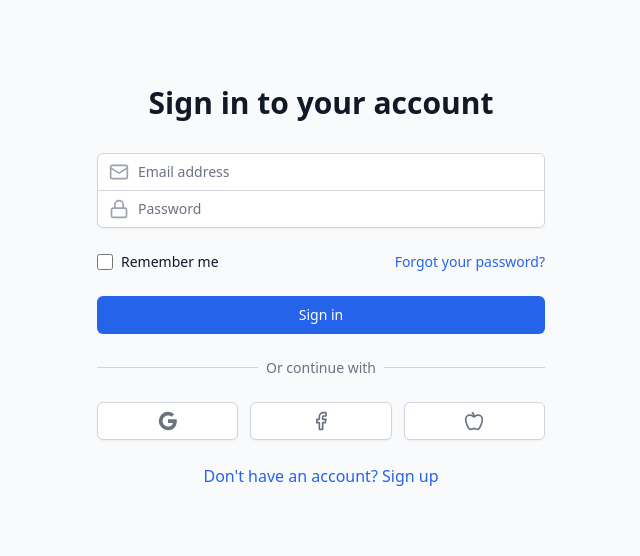
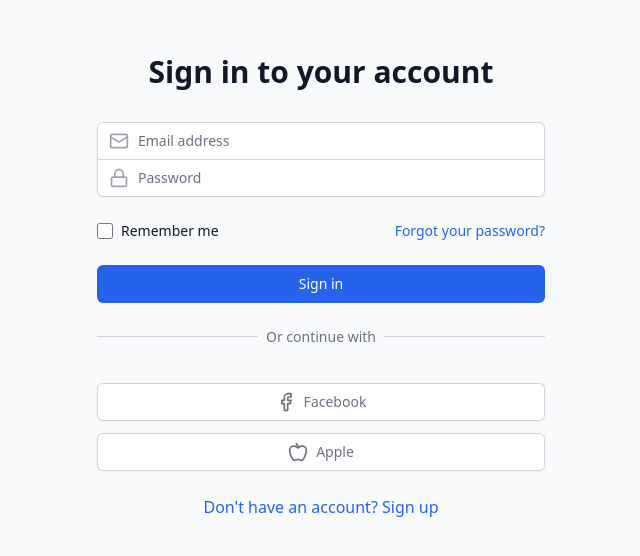
Before and after one commit to AmrapaliUnkal5/transcript_project, a React (Vite) app in the folder frontend/: page /login in a window 1280 px wide. Shown: the part 126-682 px from the top of the page, without its empty margins (319-959 px from the left). Built offline with nearby package versions, Linux system fonts and the light colour scheme; no server answers.

Commit message:
Updated Login.tsx to integrate Google login

```diff
--- a/frontend/src/pages/Auth/Login.tsx
+++ b/frontend/src/pages/Auth/Login.tsx
@@ -4,6 +4,7 @@ import { Mail, Lock, AlertCircle, Facebook, Apple } from 'lucide-react';
 import { authApi } from '../../services/api';
 import { AxiosError } from 'axios';
 import { useAuth } from '../../context/AuthContext';
+import axios from "axios";
 
 export const Login = () => {
   const navigate = useNavigate();
@@ -18,13 +19,69 @@ export const Login = () => {
     location.state?.message || null
   );
 
+
+  declare global {
+    interface Window {
+      google: any;
+    }
+  }
+
   useEffect(() => {
     if (location.state?.message) {
       setSuccessMessage(location.state.message);
-      // Clear the message from location state
       window.history.replaceState({}, document.title);
     }
   }, [location]);
+
+  // Google authentication response handler
+  const handleCredentialResponse = async (response) => {
+    console.log("Credential response:", response);
+    if (response.credential) {
+      try {
+        // Send the Google ID token to the backend for verification
+        const res = await axios.post('/auth/google', {
+          credential: response.credential, // This is the ID token
+        });
+        console.log(res.data);
+        alert(res.data.message);  // Display the success message from backend
+        login(res.data.access_token, res.data.user); // Login the user
+        navigate('/');  // Redirect to home page after successful login
+      } catch (error) {
+        console.error("Error during Google authentication:", error);
+        alert("Google authentication failed");
+      }
+    } else {
+      console.error('Google login failed');
+    }
+  };
+
+  useEffect(() => {
+    const script = document.createElement('script');
+    script.src = "https://accounts.google.com/gsi/client";
+    script.async = true;
+    script.defer = true;
+
+    script.onload = () => {
+      console.log("Google API script loaded successfully");
+      if (window.google) {
+        window.google.accounts.id.initialize({
+          client_id: "752565494028-0ic7r9a791prp55aqkqe5lbjcaqfk9e1.apps.googleusercontent.com", // Replace with your Google client ID
+          callback: handleCredentialResponse,
+        });
+
+        window.google.accounts.id.renderButton(
+          document.getElementById("g_signin"),
+          { theme: "outline", size: "large" }
+        );
+      }
+    };
+
+    script.onerror = () => {
+      console.error('Failed to load the Google API script');
+    };
+
+    document.body.appendChild(script);
+  }, []);
 
   const handleSubmit = async (e: React.FormEvent) => {
     e.preventDefault();
@@ -35,20 +92,14 @@ export const Login = () => {
       const response = await authApi.login({ email, password });
       login(response.access_token, response.user);
 
-
-      // Navigate to the protected page the user tried to visit or to dashboard
       const from = location.state?.from?.pathname || '/';
       navigate(from, { replace: true });
     } catch (err) {
-      // Check if 'err' is an instance of AxiosError
       if (err instanceof AxiosError) {
-        // Now you can safely access 'err.response.data'
         setError(err.response?.data?.detail || 'An unexpected error occurred');
       } else if (err instanceof Error) {
-        // If it's a standard JavaScript error
         setError(err.message);
       } else {
-        // Fallback for any other kind of error
         setError('Failed to login');
       }
     } finally {
@@ -58,11 +109,7 @@ export const Login = () => {
 
   const handleSocialLogin = async (provider: string) => {
     try {
-      // In a real implementation, this would open a popup window for OAuth
       console.log(`Logging in with ${provider}`);
-      // After successful OAuth, call the backend
-      // await authApi.socialLogin(provider, token);
-      // navigate('/');
     } catch (err) {
       setError(`Failed to login with ${provider}`);
     }
@@ -165,7 +212,6 @@ export const Login = () => {
                 Remember me
               </label>
             </div>
-
             <div className="text-sm">
               <Link
                 to="/forgot-password"
@@ -201,46 +247,28 @@ export const Login = () => {
             </div>
           </div>
 
-          <div className="grid grid-cols-3 gap-3">
-            <button
-              type="button"
-              onClick={() => handleSocialLogin('google')}
-              className="w-full inline-flex justify-center py-2 px-4 border border-gray-300 dark:border-gray-700 rounded-md shadow-sm bg-white dark:bg-gray-800 text-sm font-medium text-gray-500 dark:text-gray-400 hover:bg-gray-50 dark:hover:bg-gray-700"
-            >
-              <svg className="w-5 h-5" viewBox="0 0 24 24">
-                <path
-                  fill="currentColor"
-                  d="M22.56 12.25c0-.78-.07-1.53-.2-2.25H12v4.26h5.92c-.26 1.37-1.04 2.53-2.21 3.31v2.77h3.57c2.08-1.92 3.28-4.74 3.28-8.09z"
-                />
-                <path
-                  fill="currentColor"
-                  d="M12 23c2.97 0 5.46-.98 7.28-2.66l-3.57-2.77c-.98.66-2.23 1.06-3.71 1.06-2.86 0-5.29-1.93-6.16-4.53H2.18v2.84C3.99 20.53 7.7 23 12 23z"
-                />
-                <path
-                  fill="currentColor"
-                  d="M5.84 14.09c-.22-.66-.35-1.36-.35-2.09s.13-1.43.35-2.09V7.07H2.18C1.43 8.55 1 10.22 1 12s.43 3.45 1.18 4.93l2.85-2.22.81-.62z"
-                />
-                <path
-                  fill="currentColor"
-                  d="M12 5.38c1.62 0 3.06.56 4.21 1.64l3.15-3.15C17.45 2.09 14.97 1 12 1 7.7 1 3.99 3.47 2.18 7.07l3.66 2.84c.87-2.6 3.3-4.53 6.16-4.53z"
-                />
-              </svg>
-            </button>
+          <div className="grid grid-cols-1 gap-3">
+            {/* Google Button */}
+            <div id="g_signin" className="w-full"></div>
 
+            {/* Facebook Button */}
             <button
               type="button"
               onClick={() => handleSocialLogin('facebook')}
               className="w-full inline-flex justify-center py-2 px-4 border border-gray-300 dark:border-gray-700 rounded-md shadow-sm bg-white dark:bg-gray-800 text-sm font-medium text-gray-500 dark:text-gray-400 hover:bg-gray-50 dark:hover:bg-gray-700"
             >
-              <Facebook className="w-5 h-5" />
+              <Facebook className="w-5 h-5 mr-2" />
+              Facebook
             </button>
 
+            {/* Apple Button */}
             <button
               type="button"
               onClick={() => handleSocialLogin('apple')}
               className="w-full inline-flex justify-center py-2 px-4 border border-gray-300 dark:border-gray-700 rounded-md shadow-sm bg-white dark:bg-gray-800 text-sm font-medium text-gray-500 dark:text-gray-400 hover:bg-gray-50 dark:hover:bg-gray-700"
             >
-              <Apple className="w-5 h-5" />
+              <Apple className="w-5 h-5 mr-2" />
+              Apple
             </button>
           </div>
 
@@ -257,3 +285,5 @@ export const Login = () => {
     </div>
   );
 };
+
+export default Login;
```
